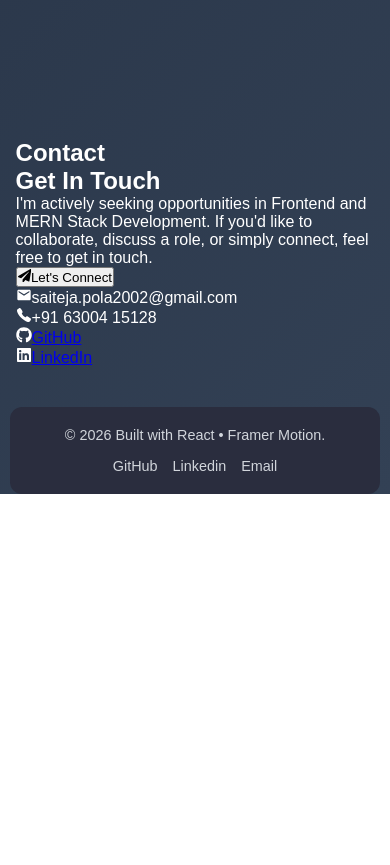
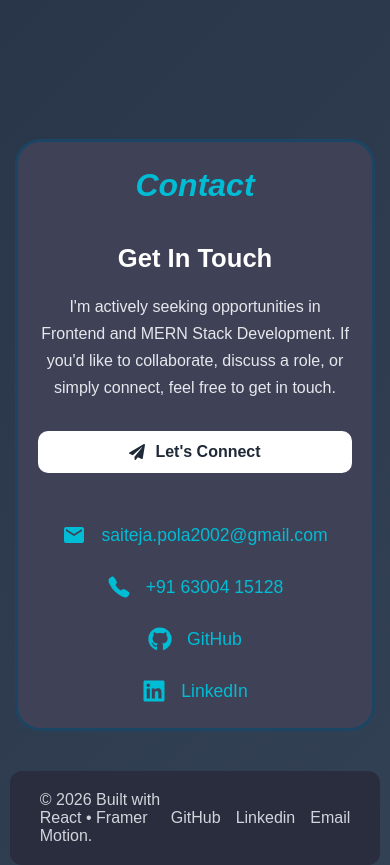
Before and after one commit to Sai-Tejaswini-02/My_Portfolio, a React (Vite) app in the folder my-ui/: page / in a window 390 px wide. Shown: the part 4157-5022 px from the top of the page. Before the commit the page ends 4651 px from the top, so only its background shows below. Built offline with nearby package versions, Linux system fonts and the light colour scheme.

Commit message:
my portfolio

```diff
--- a/my-ui/src/components/Contact.css
+++ b/my-ui/src/components/Contact.css
@@ -1,62 +1,186 @@
-.footer {
+.contact-section {
+  padding: 80px 5%;
+  width: 85%;
+  margin: 0 auto;
+}
+
+.contact-container {
+  display: flex;
+  flex-direction: column;
+  padding: 40px 60px;
+  background: #3f4257;
+  border: 3px solid rgba(4, 73, 105, 0.6);
+  border-radius: 25px;
+}
+
+.contact-heading {
+  text-align: center;
+  color: #00bcd4;
+  font-size: 3rem;
+  font-weight: 700;
+  margin-bottom: 40px;
+  font-style: italic;
+}
+
+/* MAIN LAYOUT */
+.contact-content {
   display: flex;
   justify-content: space-between;
-  align-items: center;
-  padding: 20px 30px;
-  background-color: #2A2D3E;
-  margin-top: 20px;
-  border-radius: 12px;
-  width: 95%;
-  margin: 0 auto;
-  color: #D1D5DB;
-  font-family: "Poppins";
+  align-items: flex-start;
+  gap: 80px;
 }
 
-/* ===== EXISTING ===== */
-.footer-names {
-  display: flex;
-  gap: 15px;
+/* LEFT */
+.contact-left {
+  flex: 1;
 }
 
+/* RIGHT */
+.contact-details {
+  flex: 1;
+  display: flex;
+  flex-direction: column;
+  gap: 28px;
+}
+
+/* TEXT */
+.contact-title {
+  font-size: 2.2rem;
+  color: #ffffff;
+  margin-bottom: 20px;
+}
+
+.contact-text {
+  font-size: 1.2rem;
+  line-height: 1.7;
+  color: #e5e7eb;
+  margin-bottom: 30px;
+}
+
+/* BUTTON */
+.submit-btn {
+  display: inline-flex;
+  align-items: center;
+  gap: 10px;
+  padding: 12px 28px;
+  border: none;
+  border-radius: 10px;
+  background: #ffffff;
+  color: #1f2937;
+  font-size: 1rem;
+  font-weight: 600;
+  cursor: pointer;
+}
+
+.submit-btn:hover {
+  background: #00bcd4;
+  color: white;
+}
+
+/* MESSAGES */
+.success-message {
+  margin-top: 15px;
+  color: #00bcd4;
+  font-weight: 500;
+}
+
+.copy-message {
+  margin-top: 10px;
+  color: #ffffff;
+  font-size: 0.95rem;
+}
+
+/* CONTACT ITEMS */
+.contact-item {
+  display: flex;
+  align-items: center;
+  gap: 15px;
+  color: #e5e7eb;
+  cursor: pointer;
+  transition: all 0.3s ease;
+}
+
+.contact-item:hover {
+  transform: translateX(8px);
+}
+
+.contact-item svg {
+  font-size: 1.5rem;
+  color: #00bcd4;
+}
+
+.contact-item span {
+  font-size: 1.1rem;
+  color: #00bcd4;
+}
+
+.contact-item a {
+  text-decoration: none;
+  color: #00bcd4;
+  font-size: 1.1rem;
+  transition: 0.3s;
+}
+
+.contact-item a:hover {
+  color: white;
+}
+
+
 /* =========================
-   TABLET + BELOW (FIXED)
+   TABLET FIX (IMPORTANT CHANGE HERE)
 ========================= */
-@media (max-width: 768px) {
+@media (max-width: 992px) {
 
-  .footer {
-    flex-direction: column;
-    justify-content: center;
-    align-items: center;
-    gap: 15px;
-    text-align: center;
-    padding: 20px;
+  .contact-section {
+    width: 90%;
   }
 
-  .footer-names {
-    display: flex;
-    justify-content: center;
-    flex-wrap: wrap;
-    gap: 12px;
+  .contact-content {
+    flex-direction: column;
+    align-items: center;
+    text-align: center;
+    gap: 50px;
+  }
+
+  .contact-details {
+    align-items: center;
   }
 }
 
+
 /* =========================
-   MOBILE (SMALL DEVICES)
+   MOBILE FIX (IMPORTANT CHANGE HERE)
 ========================= */
 @media (max-width: 576px) {
 
-  .footer {
+  .contact-section {
     width: 100%;
-    border-radius: 0;
-    padding: 18px 15px;
+    padding: 40px 15px;
   }
 
-  .footer p {
-    font-size: 0.9rem;
+  .contact-container {
+    padding: 25px 20px;
   }
 
-  .footer-names {
-    gap: 10px;
-    font-size: 0.9rem;
+  .contact-heading {
+    font-size: 2rem;
+  }
+
+  .contact-title {
+    font-size: 1.6rem;
+  }
+
+  .contact-text {
+    font-size: 1rem;
+  }
+
+  .submit-btn {
+    width: 100%;
+    justify-content: center;
+  }
+
+  .contact-item {
+    justify-content: center;
+    flex-wrap: wrap;
   }
 }
```
